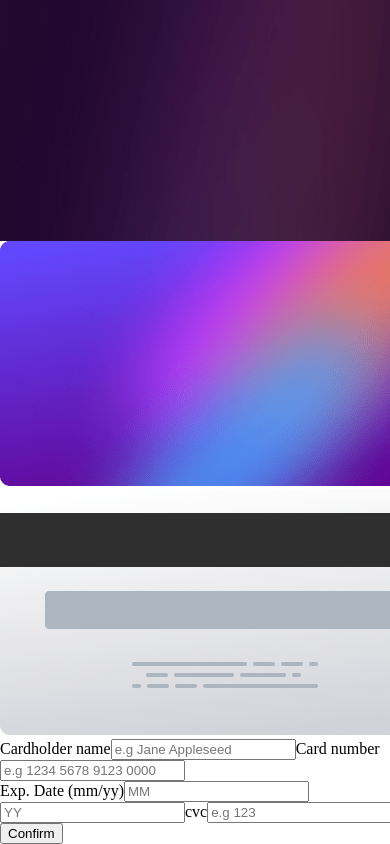
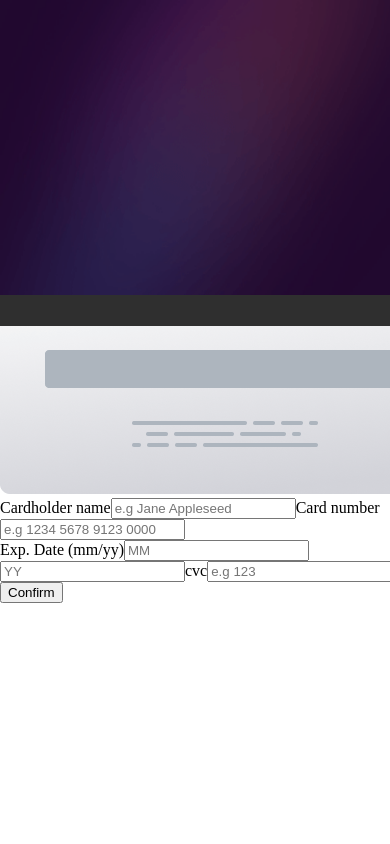
Before and after one commit to eivindsimonsen/interactive-card, a React (Vite) app: page / in a window 390 px wide. Shown: the top 844 px of the page. Built offline with nearby package versions, Linux system fonts and the light colour scheme.

Commit message:
Background now responsive

```diff
--- a/src/scss/partials/_background.scss
+++ b/src/scss/partials/_background.scss
@@ -1,17 +1,25 @@
 .bg-main-background {
   overflow: hidden;
-  img {
-    width: 100%;
-    height: 100vh;
+  position: fixed;
+
+  @media (max-width: 1117px) {
+    left: 0;
+    right: 0;
   }
 
   &-desktop {
+    width: 100%;
+    height: 100vh;
+
     @media (max-width: 1117px) {
       display: none;
     }
   }
 
   &-mobile {
+    width: 100%;
+    height: 35vh;
+
     @media (min-width: 1118px) {
       display: none;
     }
```
